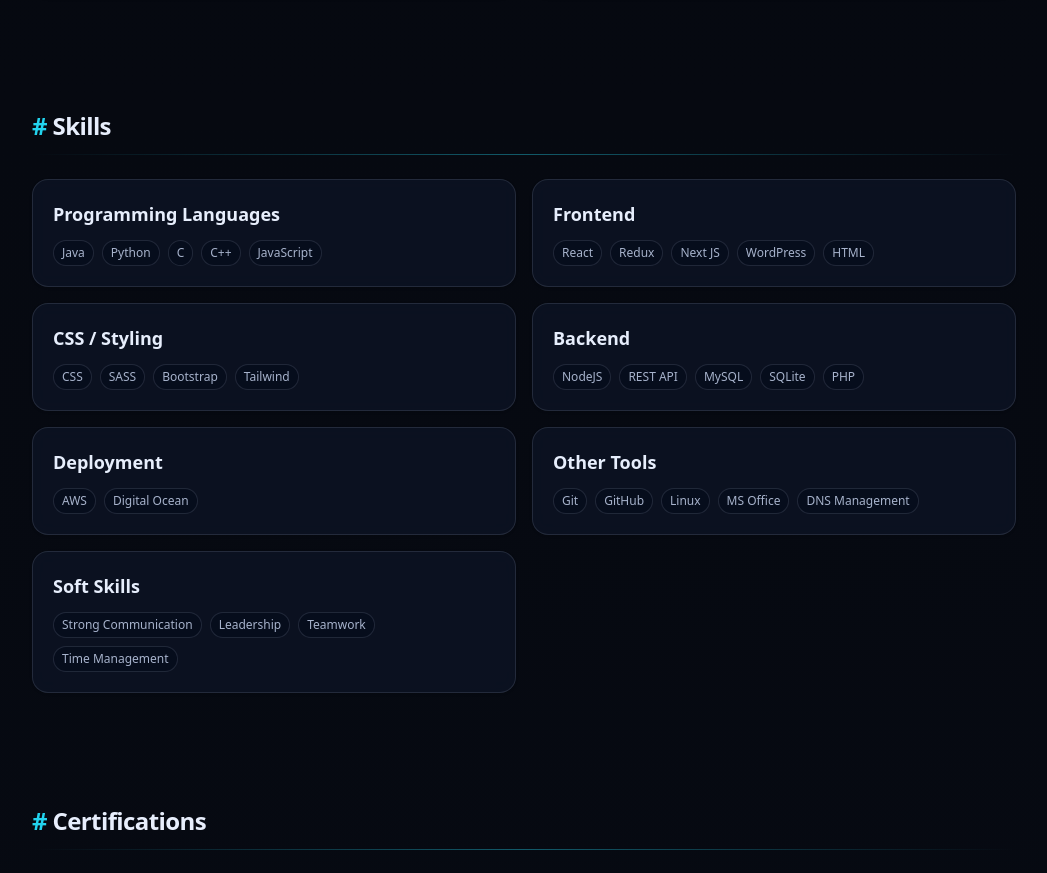
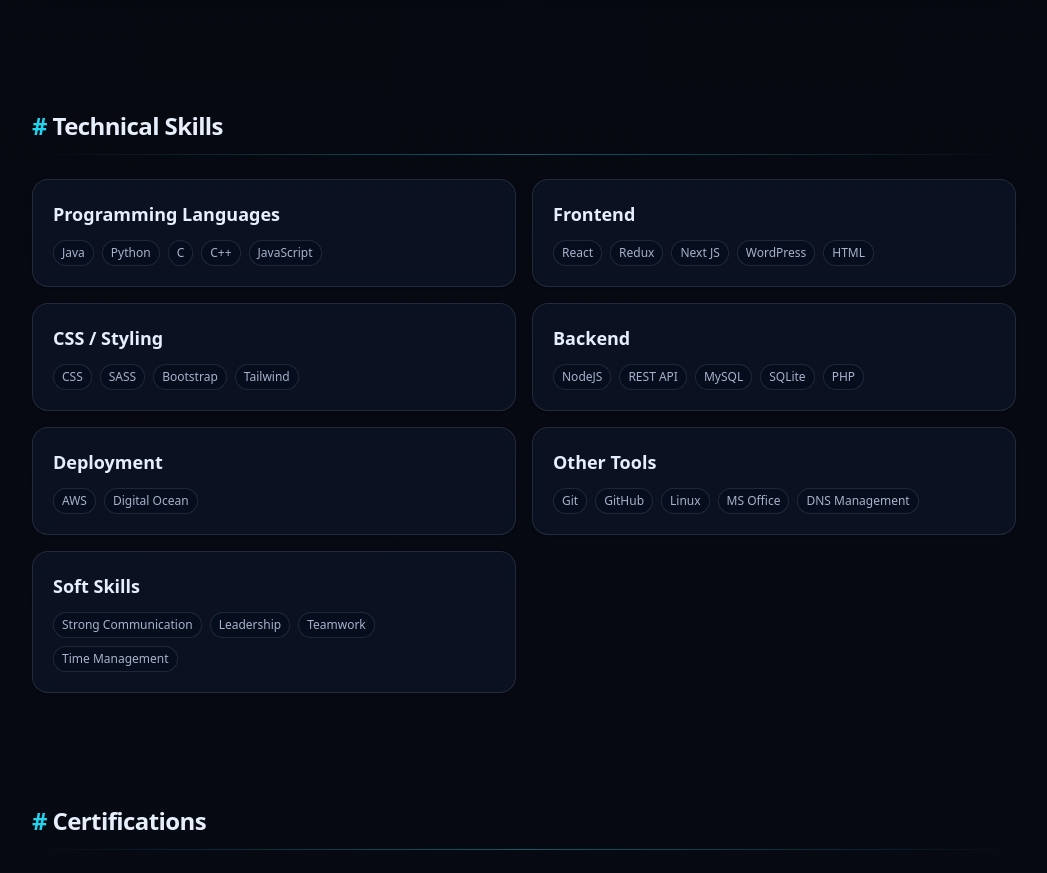
Before and after one commit to rajeshtudu/Portfolio, a React (Vite) app: page / in a window 1280 px wide. Shown: the part 2029-2902 px from the top of the page, without its empty margins (116-1163 px from the left). Built offline with nearby package versions, Linux system fonts and the light colour scheme.

Commit message:
'updated'

```diff
--- a/src/components/Skills.jsx
+++ b/src/components/Skills.jsx
@@ -3,7 +3,7 @@
 
 export default function Skills() {
   return (
-    <Section id="skills" title="Skills">
+    <Section id="skills" title="Technical Skills">
       <div className="grid gap-4 sm:grid-cols-2">
         {skills.map((s) => (
           <article
```
